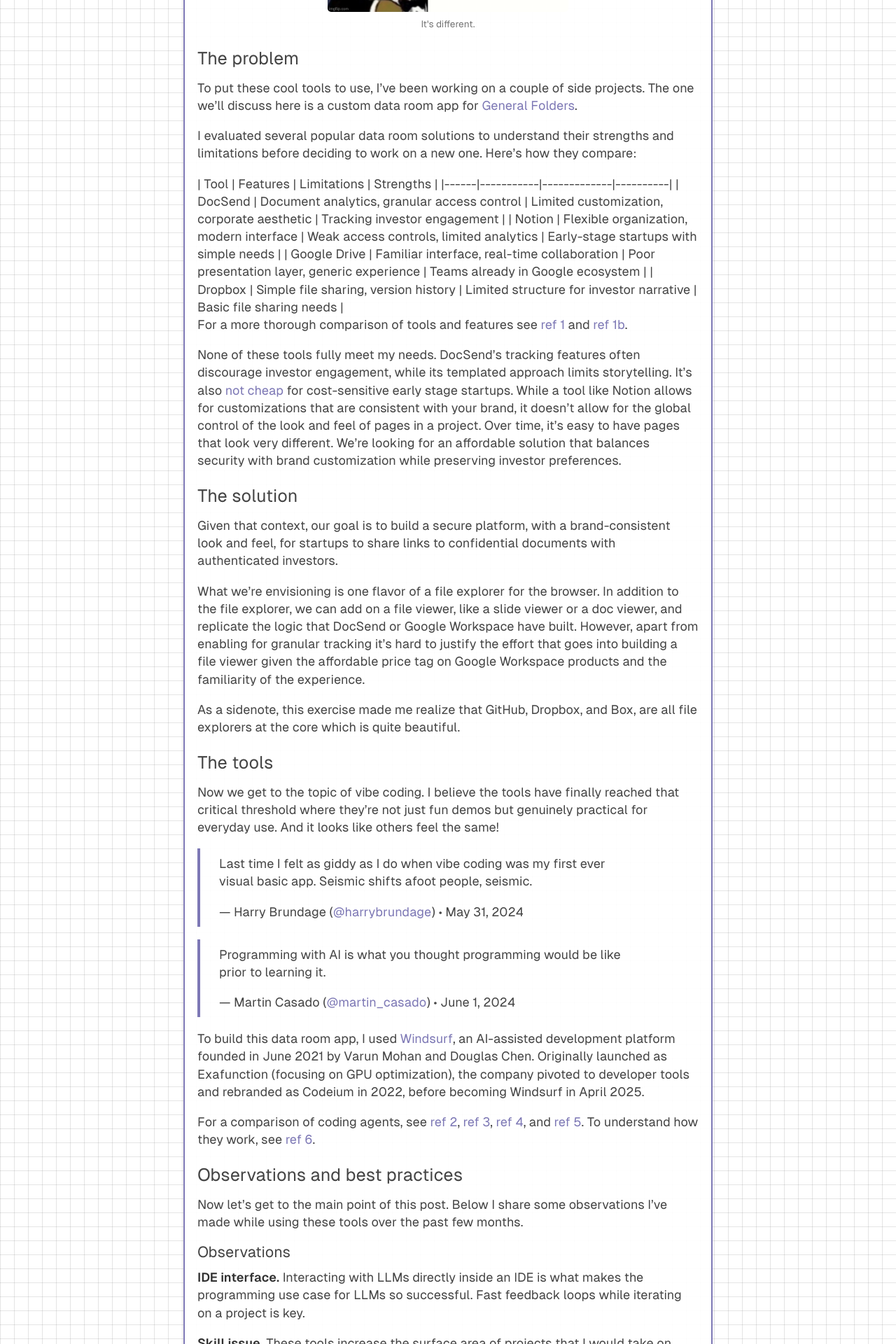
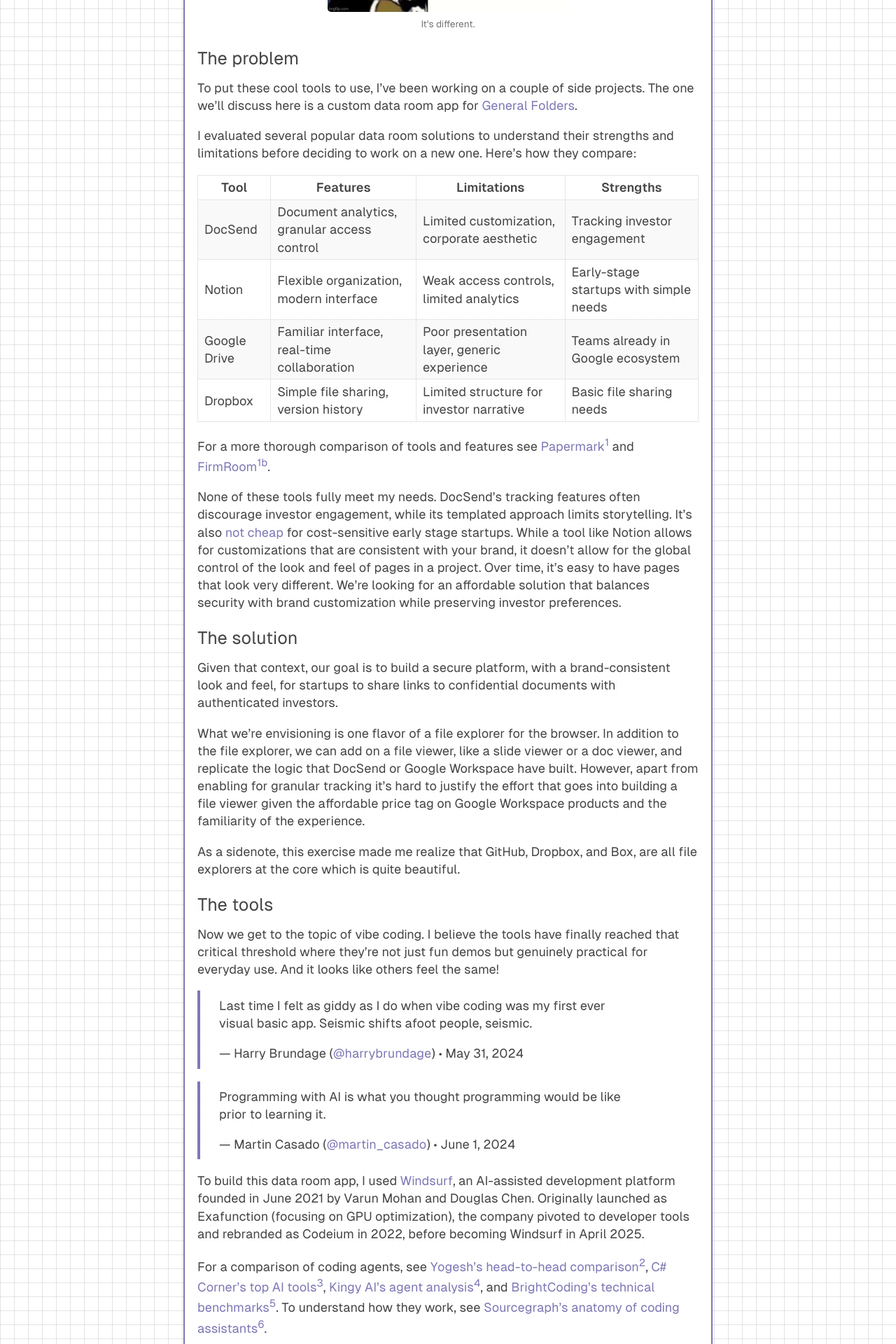
Before and after one commit to djpardis/djpardis.github.io, a Jekyll site: the page built from _posts/2025-06-20-vibe-coding-data-room-app.markdown, in a window 1280 px wide. Shown: the part 548-2468 px from the top of the page at 70% size. Built offline with Jekyll 4.4.1, drawn with Linux system fonts in a browser that asks for light colours.

Commit message:
Fix table responsiveness and improve reference formatting
- Add markdown='1' attribute to table-responsive div to fix rendering

- Optimize table spacing with 1rem bottom margin

- Add superscript reference markers to citations

- Replace generic reference names with descriptive titles

```diff
--- a/_posts/2025-06-20-vibe-coding-data-room-app.markdown
+++ b/_posts/2025-06-20-vibe-coding-data-room-app.markdown
@@ -49,7 +49,7 @@
 
 I evaluated several popular data room solutions to understand their strengths and limitations before deciding to work on a new one. Here's how they compare:
 
-<div class="table-responsive">
+<div class="table-responsive" markdown="1">
 
 | Tool | Features | Limitations | Strengths |
 |------|-----------|-------------|----------|
@@ -60,7 +60,7 @@
 
 </div>
 
-For a more thorough comparison of tools and features see [ref 1](#ref1) and [ref 1b](#ref1b).
+For a more thorough comparison of tools and features see [Papermark<sup>1</sup>](#ref1) and [FirmRoom<sup>1b</sup>](#ref1b).
 
 None of these tools fully meet my needs. DocSend's tracking features often discourage investor engagement, while its templated approach limits storytelling. It's also [not cheap](https://www.docsend.com/pricing/){:target="_blank"} for cost-sensitive early stage startups. While a tool like Notion allows for customizations that are consistent with your brand, it doesn't allow for the global control of the look and feel of pages in a project. Over time, it's easy to have pages that look very different. We're looking for an affordable solution that balances security with brand customization while preserving investor preferences.
 
@@ -86,7 +86,7 @@
 
 To build this data room app, I used [Windsurf](https://windsurf.com){:target="_blank"}, an AI-assisted development platform founded in June 2021 by Varun Mohan and Douglas Chen. Originally launched as Exafunction (focusing on GPU optimization), the company pivoted to developer tools and rebranded as Codeium in 2022, before becoming Windsurf in April 2025.
 
-For a comparison of coding agents, see [ref 2](#ref2), [ref 3](#ref3), [ref 4](#ref4), and [ref 5](#ref5). To understand how they work, see [ref 6](#ref6).
+For a comparison of coding agents, see [Yogesh's head-to-head comparison<sup>2</sup>](#ref2), [C# Corner's top AI tools<sup>3</sup>](#ref3), [Kingy AI's agent analysis<sup>4</sup>](#ref4), and [BrightCoding's technical benchmarks<sup>5</sup>](#ref5). To understand how they work, see [Sourcegraph's anatomy of coding assistants<sup>6</sup>](#ref6).
 
 ## Observations and best practices
 
--- a/public/css/custom-styles.css
+++ b/public/css/custom-styles.css
@@ -311,6 +311,7 @@
   width: 100%;
   overflow-x: auto;
   -webkit-overflow-scrolling: touch;
+  margin-bottom: 1rem;
 }
 
 .table-responsive table {
```
